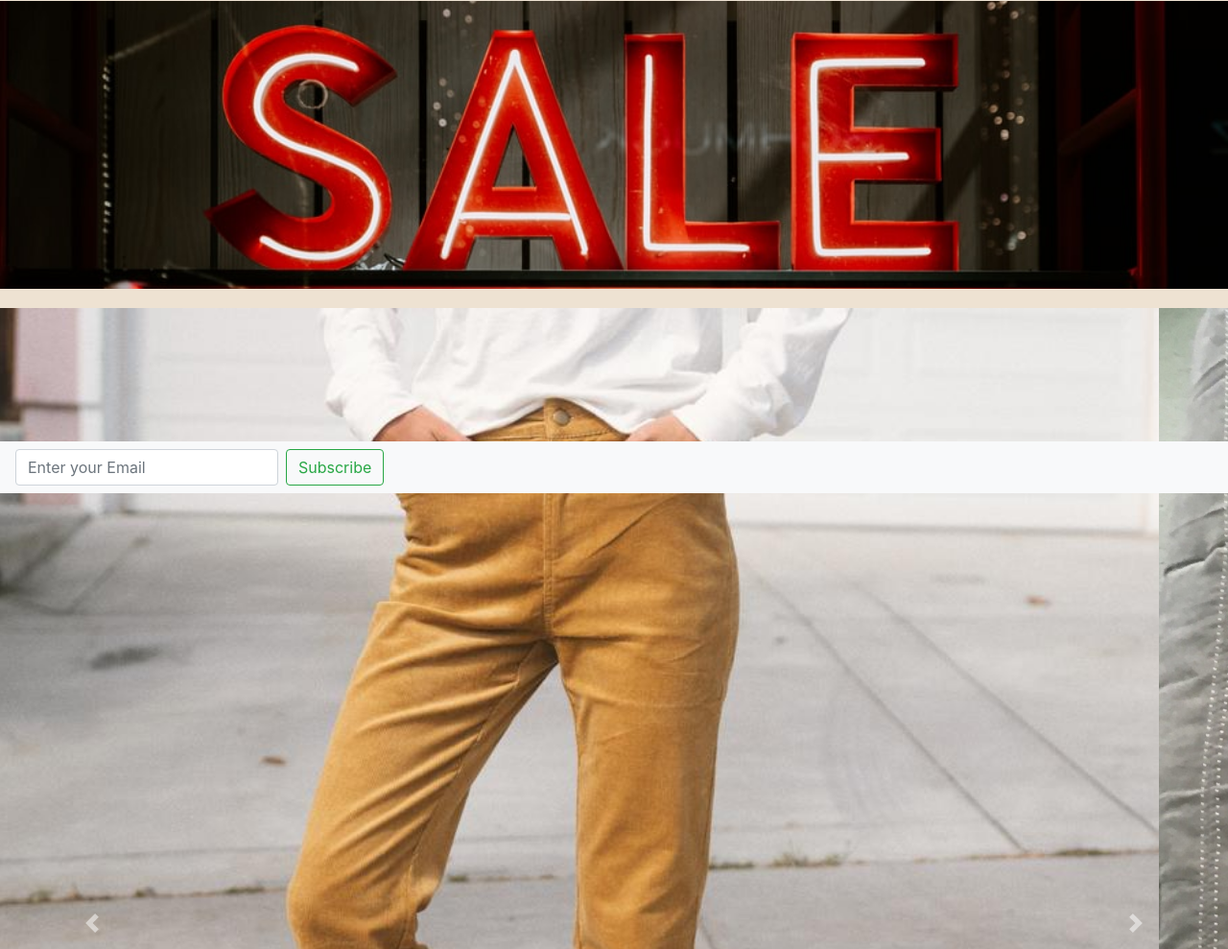
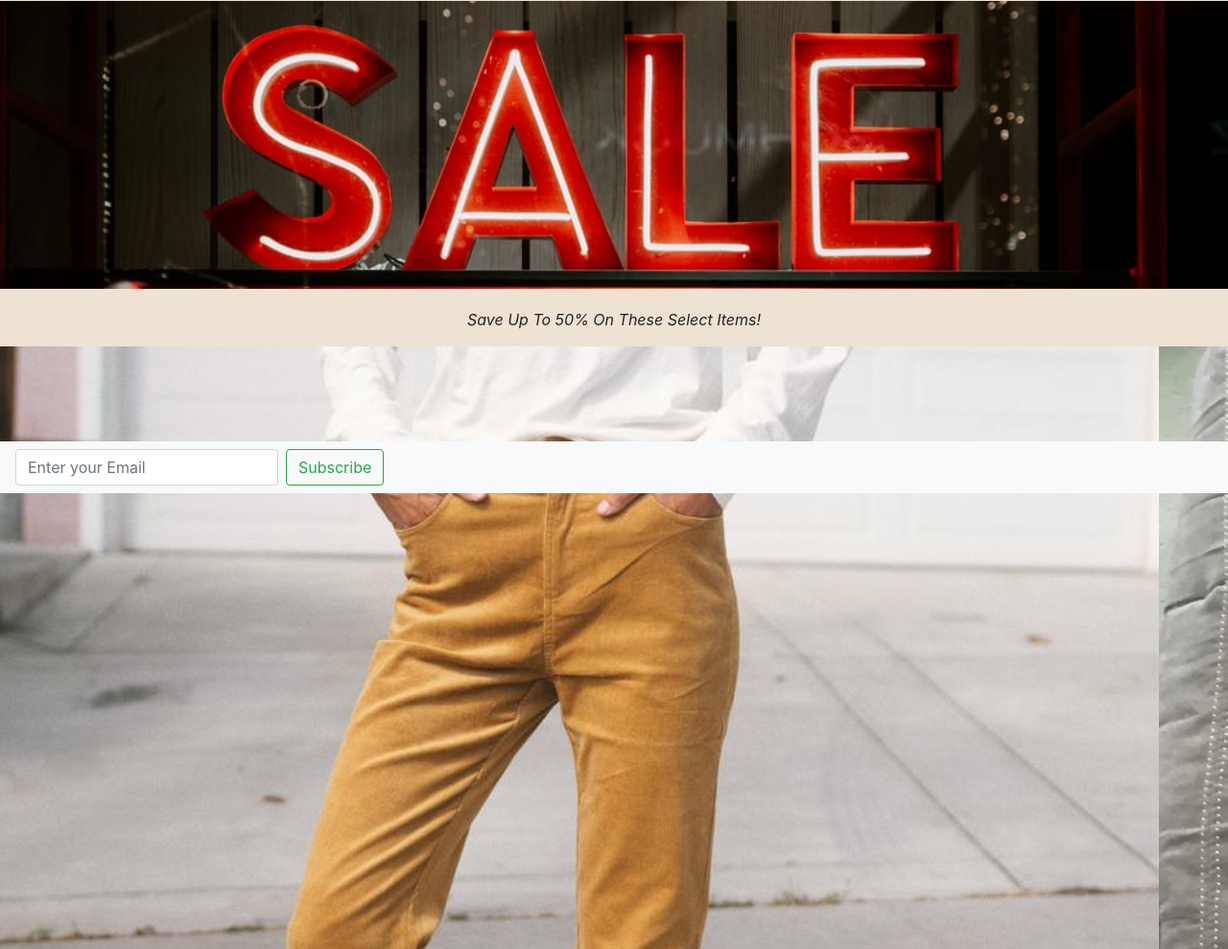
Before and after one commit to chrislojacono/pants-group-project-e13-mighty-megalodons-team-4, a plain HTML site: page index.html in a window 1280 px wide. Shown: the part 286-1275 px from the top of the page at 96% size. Drawn offline with nearby package versions, Linux system fonts and the light colour scheme.

Commit message:
last minute changes!

```diff
--- a/index.html
+++ b/index.html
@@ -18,7 +18,11 @@
 
     <div id="navbar"></div>
     <div class="onSaleImage"></div>
-    <div id="onSale"></div>
+    <div>
+      <p class="saleText">Save Up To 50% On These Select Items!</p>
+    </div>
+
+    <div id="onSale" class="carouselDiv"></div>
 
 
 
--- a/main.js
+++ b/main.js
@@ -757,7 +757,7 @@ const renderReviews = () => {
         starString += `<span class="fa fa-star"></span>`;
       }
     }
-    domString += `<div class="card" style="width: 14rem;">
+    domString += `<div class="card" style="width: 18rem;">
     <img src="images/reviewAvatars/${reviewsArray[i].avatar}" class="card-img-top" alt="">
     <div class="card-body">
     <div class="name-product-holder">
--- a/style.css
+++ b/style.css
@@ -307,3 +307,11 @@ span.fa.fa-star.checked
 #calculateButton{
     margin-right: 30px;
 }
+.carouselDiv{
+  min-height: 100%;
+  margin-bottom: 100px;
+}
+.saleText{
+  font-style: italic;
+  text-align: center;
+}
```
